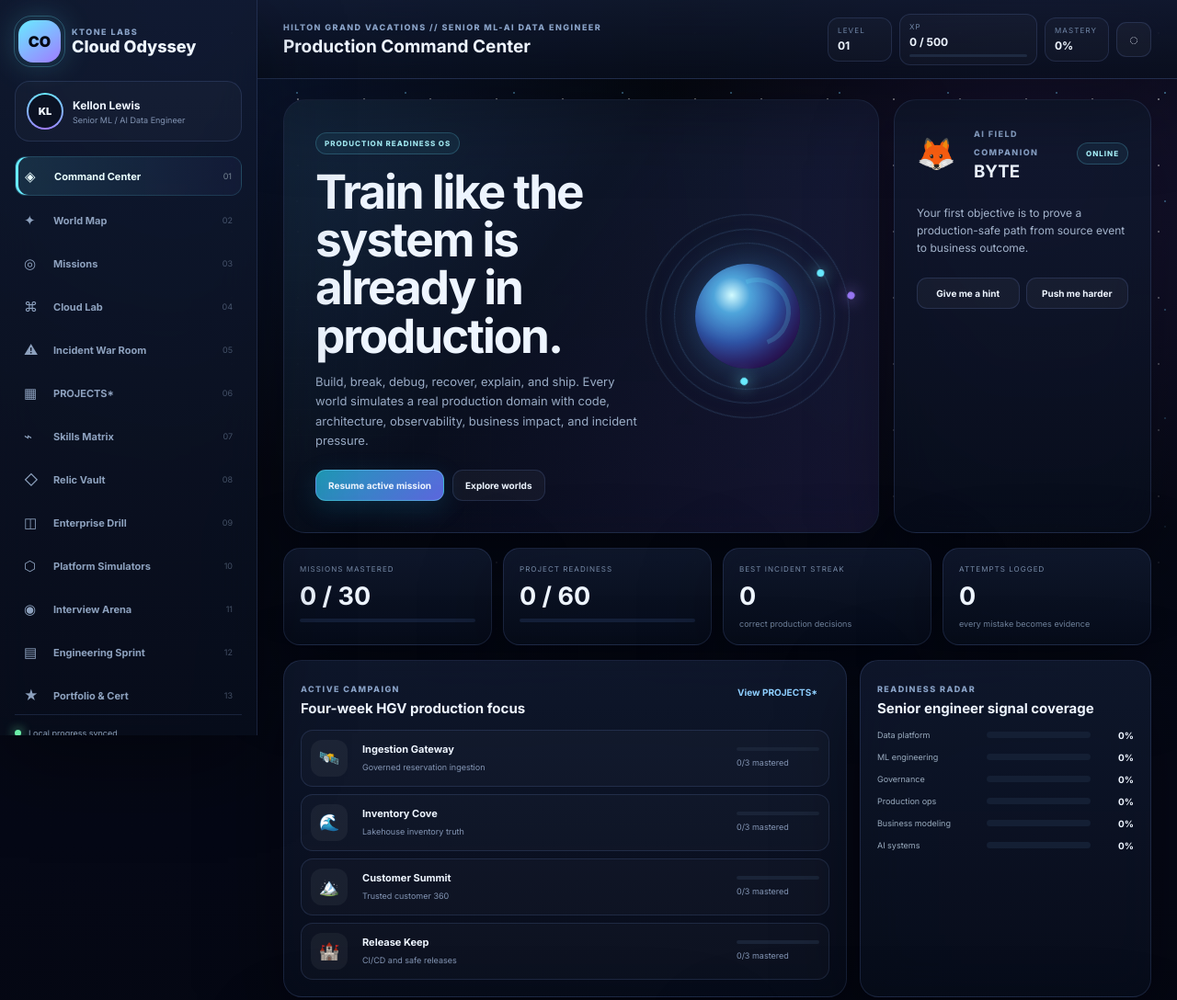
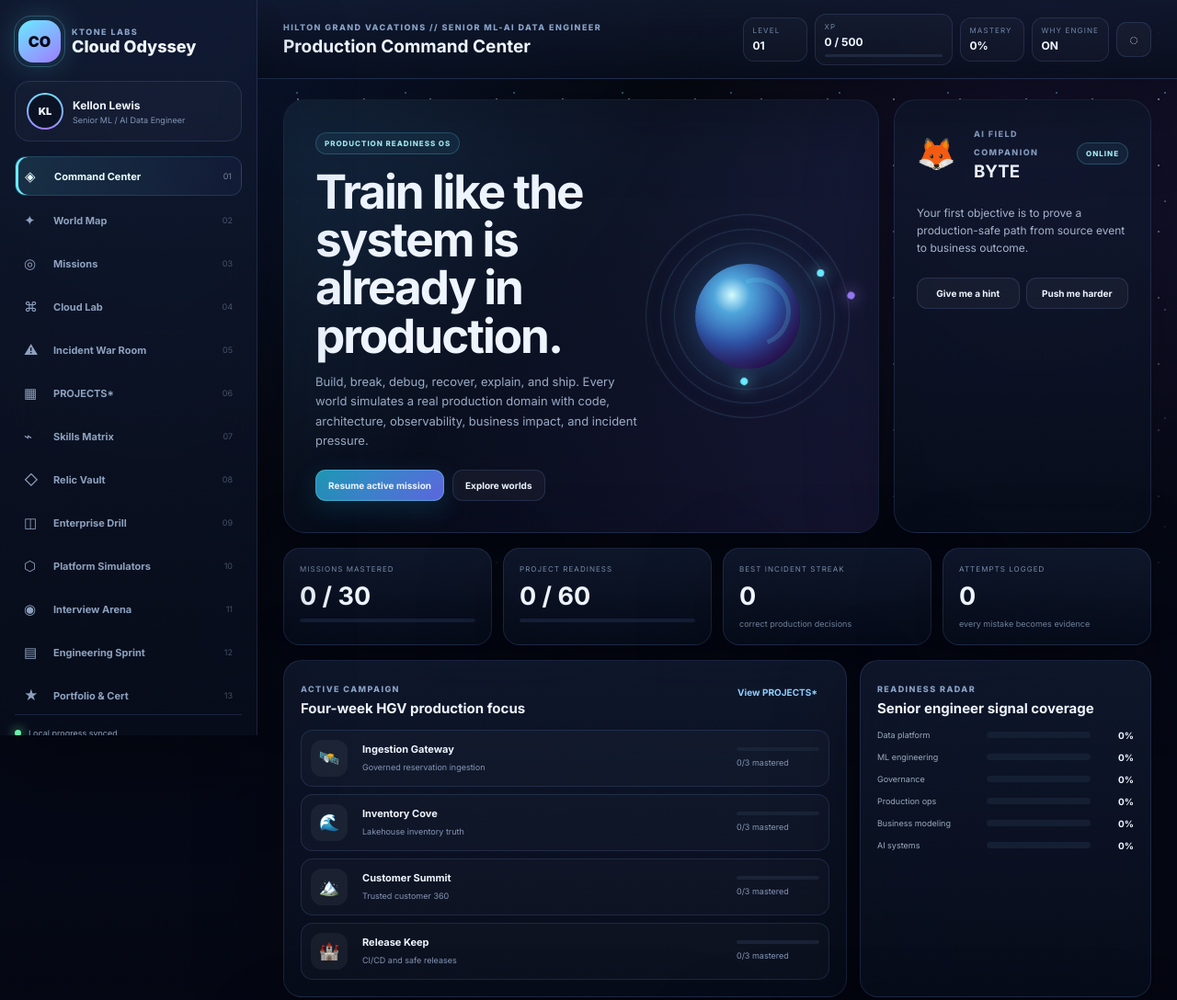
Before and after one commit to mrdata355/ktone-cloud-odyssey, a website: page index.html in a window 1280 px wide. Shown: the top 1088 px of the page at 92% size. Drawn offline with Linux system fonts and the light colour scheme.

Commit message:
Wire enterprise and Why Engine assets into Cloud Odyssey

```diff
--- a/index.html
+++ b/index.html
@@ -10,6 +10,8 @@
   <link rel="preconnect" href="https://fonts.gstatic.com" crossorigin>
   <link href="https://fonts.googleapis.com/css2?family=Inter:wght@400;500;600;700;800;900&family=JetBrains+Mono:wght@400;500;600;700&display=swap" rel="stylesheet">
   <link rel="stylesheet" href="/styles.css"/>
+  <link rel="stylesheet" href="/enterprise.css"/>
+  <link rel="stylesheet" href="/reasoning.css"/>
   <link rel="stylesheet" href="/enterprise.css"/>
 </head>
 <body>
@@ -291,5 +293,6 @@
   <div id="toast" class="toast"></div>
   <script src="/app.js"></script>
   <script src="/enterprise.js"></script>
+  <script src="/reasoning.js"></script>
 </body>
 </html>
```
